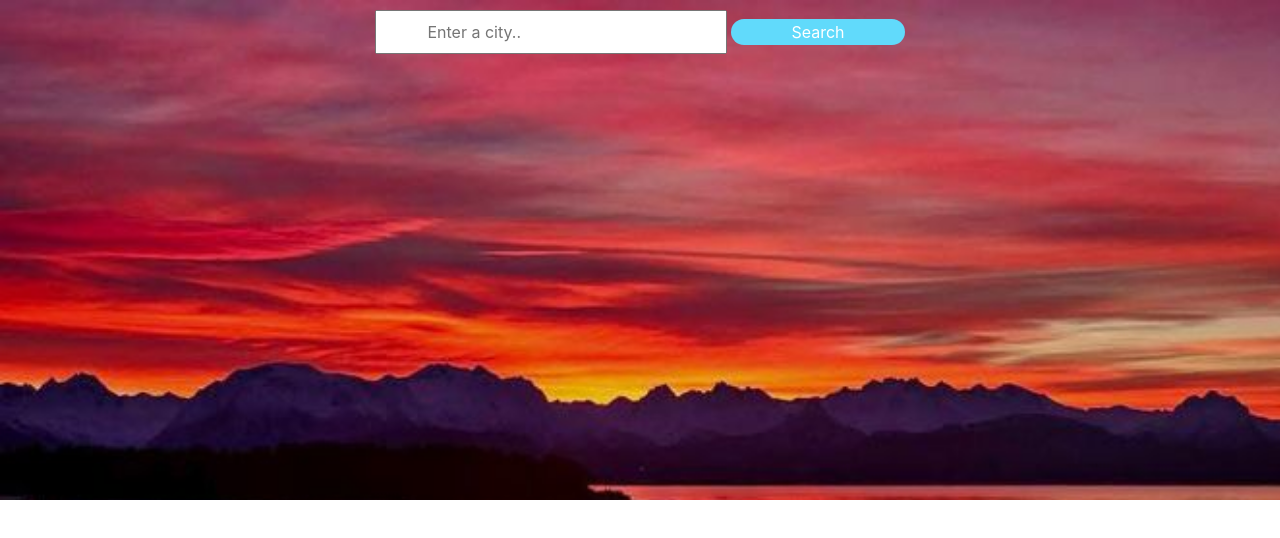
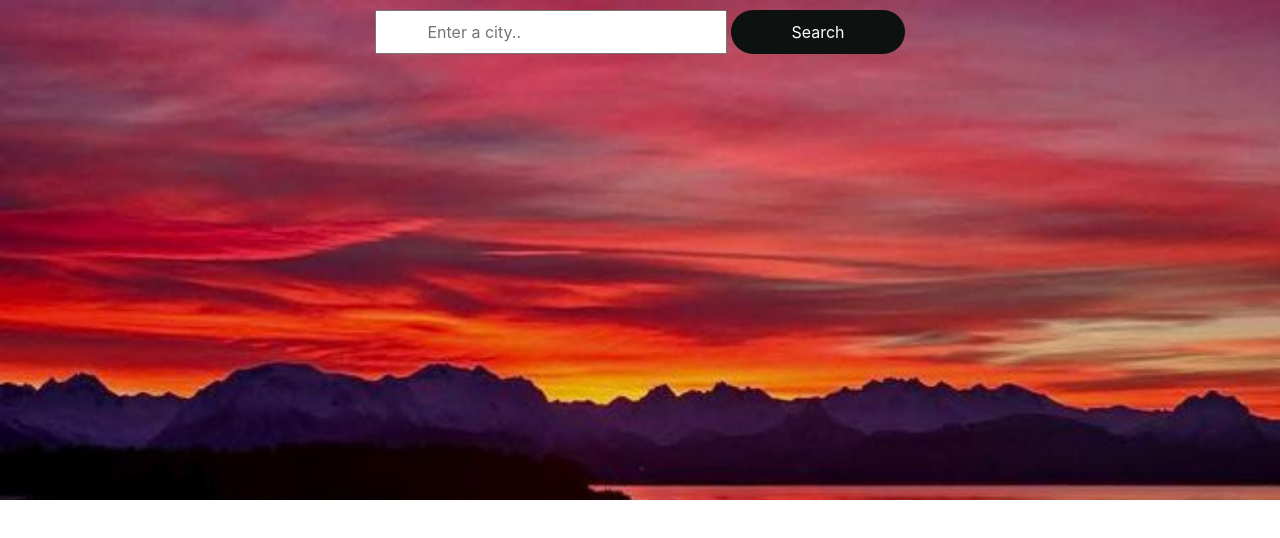
Before and after one commit to mercyogalo/React-pract, a React (Create React App) app in the folder weather-project/my-app/: page / in a window 1280 px wide. Shown: the top 538 px of the page. Built offline with nearby package versions, Linux system fonts and the light colour scheme.

Commit message:
updated the button styling

```diff
--- a/weather-project/my-app/src/App.css
+++ b/weather-project/my-app/src/App.css
@@ -33,14 +33,18 @@ text-align: center;
   padding-bottom: 8px;
 }
 .form .search-button{
-  background-color: #61dafb;
-  color:white;
+  background-color: var(--primary-color);
+  color:var(--secondary-color);
   margin-left: 4px;
   border-radius: 25px;
   padding-right: 60px;
   padding-left: 60px;
+  padding-top: 10px;
+  padding-bottom: 10px;
   border: none;
 }
 .form .search-button:hover{
   cursor: pointer;
+  background-color: var(--secondary-color);
+  color:var(--primary-color);
 }
```
